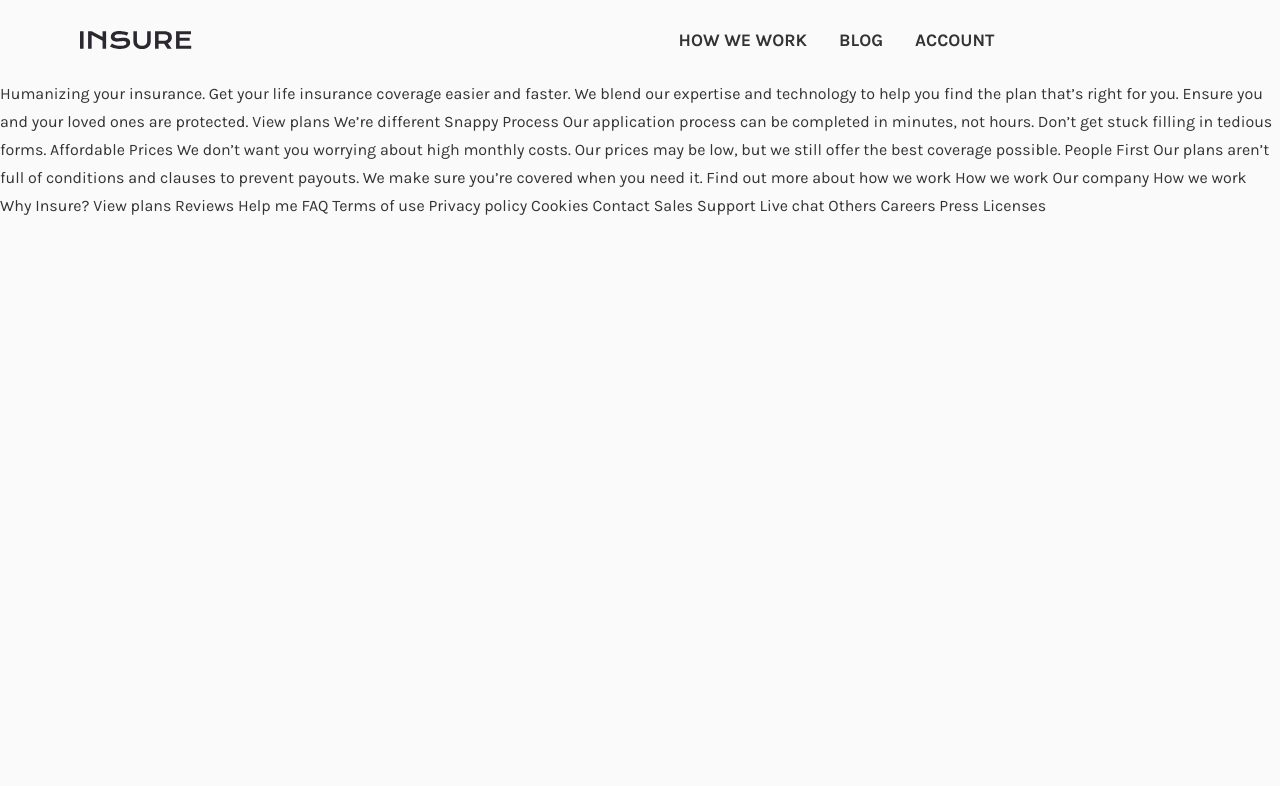
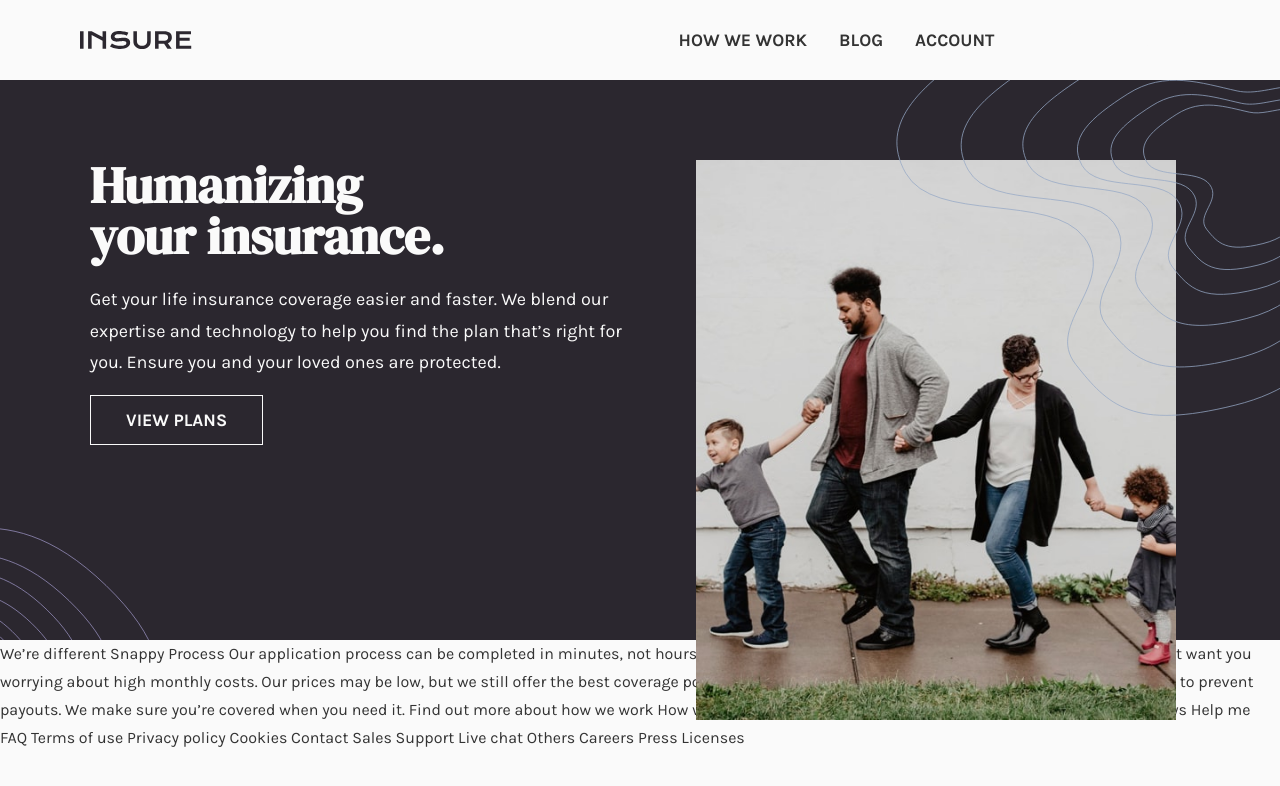
Before and after one commit to Fasunle/insure-landing-page, a React (Vite) app: page / in a window 1280 px wide. Shown: the top 786 px of the page. Built offline with nearby package versions, Linux system fonts and the light colour scheme.

Commit message:
feat: home page hero section

```diff
--- a/src/App.tsx
+++ b/src/App.tsx
@@ -1,21 +1,69 @@
 import Header from './components/Header';
+import lifeInsuranceMobileImage from './assets/image-intro-mobile.jpg';
+import lifeInsuranceDesktopImage from './assets/image-intro-desktop.jpg';
+import bgPatternIntroLeftMobile from './assets/bg-pattern-intro-left-mobile.svg';
+import bgPatternIntroLeftDesktop from './assets/bg-pattern-intro-left-desktop.svg';
+import bgPatternIntroRightMobile from './assets/bg-pattern-intro-right-mobile.svg';
+import bgPatternIntroRighttDesktop from './assets/bg-pattern-intro-right-desktop.svg';
 
 function App() {
   return (
     <div className='App'>
       <Header />
-      Humanizing your insurance. Get your life insurance coverage easier and
-      faster. We blend our expertise and technology to help you find the plan
-      that’s right for you. Ensure you and your loved ones are protected. View
-      plans We’re different Snappy Process Our application process can be
-      completed in minutes, not hours. Don’t get stuck filling in tedious forms.
-      Affordable Prices We don’t want you worrying about high monthly costs. Our
-      prices may be low, but we still offer the best coverage possible. People
-      First Our plans aren’t full of conditions and clauses to prevent payouts.
-      We make sure you’re covered when you need it. Find out more about how we
-      work How we work Our company How we work Why Insure? View plans Reviews
-      Help me FAQ Terms of use Privacy policy Cookies Contact Sales Support Live
-      chat Others Careers Press Licenses
+      <section className='hero'>
+        <picture className='hero__image'>
+          <source
+            media='(min-width: 46.25em)'
+            srcSet={lifeInsuranceDesktopImage}
+          />
+          <img
+            src={lifeInsuranceMobileImage}
+            alt='get your life insurance coverage'
+          />
+        </picture>
+        <div className='hero__info'>
+          <h1 className='title'>
+            Humanizing <span className='title--wrap'>your insurance.</span>
+          </h1>
+          <p className='description'>
+            Get your life insurance coverage easier and faster. We blend our
+            expertise and technology to help you find the plan that&#8217;s
+            right for you. Ensure you and your loved ones are protected.
+          </p>
+          <button className='btn btn--hero'>View plans</button>
+          <div className='bg-pattern'>
+            <picture className='hero__bg--top'>
+              <source
+                media='(min-width: 46.25em)'
+                srcSet={lifeInsuranceDesktopImage}
+              />
+              <img src={bgPatternIntroLeftMobile} alt='' />
+            </picture>
+
+            <picture className='hero__bg--bottom'>
+              <source
+                media='(min-width: 46.25em)'
+                srcSet={lifeInsuranceDesktopImage}
+              />
+              <img src={bgPatternIntroRightMobile} alt='' />
+            </picture>
+          </div>
+        </div>
+
+        <div className='bg-desktop'>
+          <img src={bgPatternIntroRighttDesktop} alt='' />
+          <img src={bgPatternIntroLeftDesktop} alt='' />
+        </div>
+      </section>
+      We’re different Snappy Process Our application process can be completed in
+      minutes, not hours. Don’t get stuck filling in tedious forms. Affordable
+      Prices We don’t want you worrying about high monthly costs. Our prices may
+      be low, but we still offer the best coverage possible. People First Our
+      plans aren’t full of conditions and clauses to prevent payouts. We make
+      sure you’re covered when you need it. Find out more about how we work How
+      we work Our company How we work Why Insure? View plans Reviews Help me FAQ
+      Terms of use Privacy policy Cookies Contact Sales Support Live chat Others
+      Careers Press Licenses
     </div>
   );
 }
```
